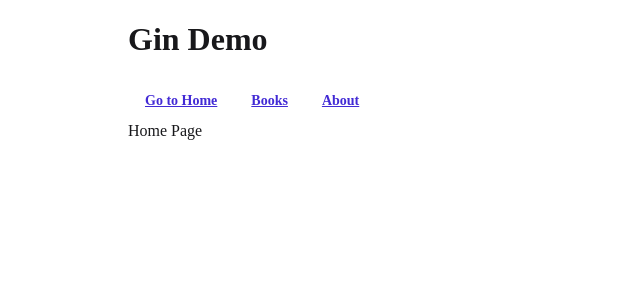
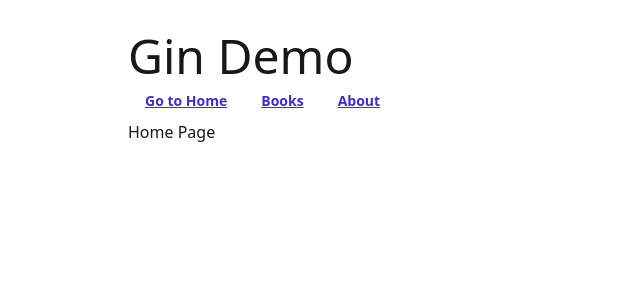
Before and after one commit to iwmq/gin_demo, a Vue app in the folder gin_frontend/: page /#/ in a window 1280 px wide. Shown: the top 300 px of the page, without its empty margins (0-640 px from the left). Built offline with nearby package versions, Linux system fonts and the light colour scheme.

Commit message:
fix frontend config

```diff
--- a/gin_frontend/package.json
+++ b/gin_frontend/package.json
@@ -9,6 +9,7 @@
     "preview": "vite preview"
   },
   "dependencies": {
+    "@tailwindcss/vite": "^4.1.11",
     "vue": "^3.5.17",
     "vue-router": "^4.5.1"
   },
--- a/gin_frontend/src/style.css
+++ b/gin_frontend/src/style.css
@@ -1,4 +1,2 @@
-@tailwind base;
-@tailwind components;
-@tailwind utilities;
+@import "tailwindcss";
 @plugin "daisyui";
--- a/gin_frontend/vite.config.js
+++ b/gin_frontend/vite.config.js
@@ -1,6 +1,8 @@
 import { defineConfig } from 'vite'
 import vue from '@vitejs/plugin-vue'
 import path from 'node:path'
+
+import tailwindcss from '@tailwindcss/vite';
 
 const src_path = path.resolve(__dirname, './src');
 
@@ -22,5 +24,5 @@ export default defineConfig({
   server: {
     origin: 'http://localhost:8080',
   },
-  plugins: [vue()],
+  plugins: [vue(), tailwindcss()],
 })
```
Also changed, not shown: 1 other file (tests, documents, lock files or other folders).
